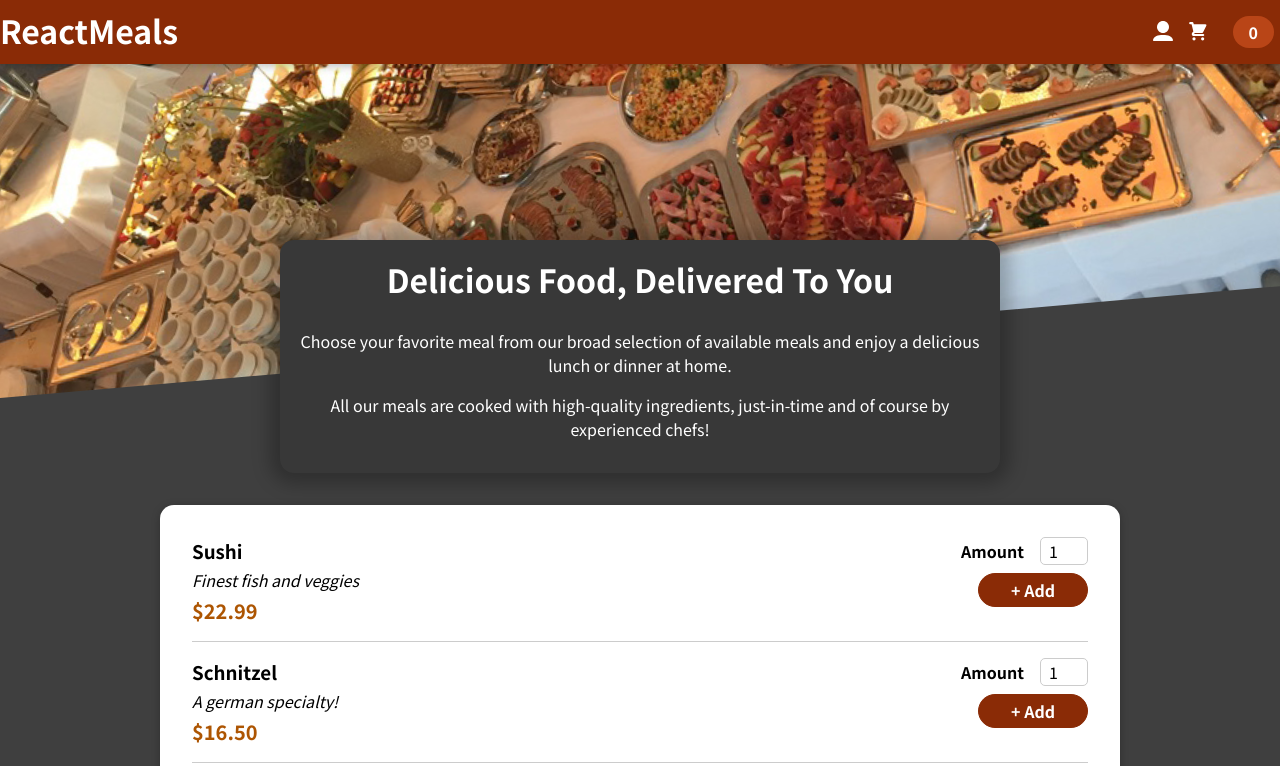
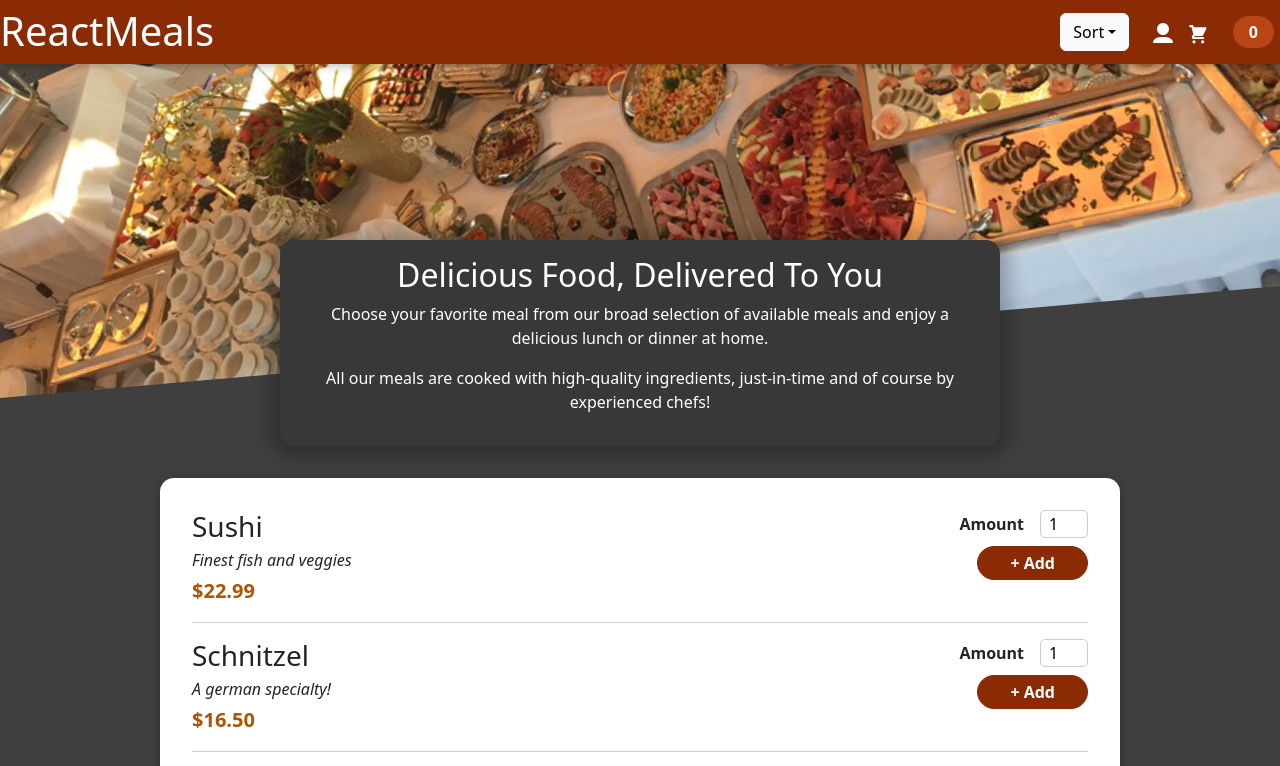
Before and after one commit to catoverhat/food-order, a React (Vite) app: page / in a window 1280 px wide. Shown: the top 766 px of the page. Built offline with nearby package versions, Linux system fonts and the light colour scheme.

Commit message:
Estados resueltos

```diff
--- a/index.html
+++ b/index.html
@@ -3,6 +3,12 @@
     <head>
         <meta charset="UTF-8" />
         <link rel="icon" type="image/svg+xml" href="/vite.svg" />
+        <link
+            href="https://cdn.jsdelivr.net/npm/bootstrap@5.3.0-alpha2/dist/css/bootstrap.min.css"
+            rel="stylesheet"
+            integrity="sha384-aFq/bzH65dt+w6FI2ooMVUpc+21e0SRygnTpmBvdBgSdnuTN7QbdgL+OapgHtvPp"
+            crossorigin="anonymous"
+        />
         <meta name="viewport" content="width=device-width, initial-scale=1.0" />
         <title>Vite + React</title>
     </head>
--- a/package.json
+++ b/package.json
@@ -9,7 +9,9 @@
     "preview": "vite preview"
   },
   "dependencies": {
+    "bootstrap": "^5.2.3",
     "react": "^18.2.0",
+    "react-bootstrap": "^2.7.2",
     "react-dom": "^18.2.0"
   },
   "devDependencies": {
--- /dev/null
+++ b/src/components/Layout/Dropdown.jsx
@@ -0,0 +1,57 @@
+import { useEffect, useState } from "react";
+import Dropdown from "react-bootstrap/Dropdown";
+
+function DropdownButton({ margin, array }) {
+    const shownStates = array.map((food) => {
+        return {
+            id: food.id,
+            shownState: false,
+        };
+    });
+    const [food, setFood] = useState(shownStates);
+    /* console.log(food);
+    console.log(DUMMY_MEALS.filter((obj) => obj.id === food[1].id)); */
+    const seeMeal = (id) => {
+        console.log(id);
+        let i = food.findIndex((obj) => obj.id === id);
+        const newStates = food.map((item) =>
+            item.id === food[i].id
+                ? { id: food[i].id, shownState: true }
+                : { id: item.id, shownState: false }
+        );
+        //setFood([...food, (food[i].shownState = true)]);
+        setFood(newStates);
+    };
+
+    const seeDefault = () => {
+        const defaultState = food.map((obj) => {
+            return { id: obj.id, shownState: false };
+        });
+        setFood(defaultState);
+    };
+    /* useEffect(() => {
+        console.log(food.filter((obj) => obj.shownState === true));
+    }, [food]); */
+    return (
+        <Dropdown className={margin}>
+            <Dropdown.Toggle variant="light" id="dropdown-basic">
+                Sort
+            </Dropdown.Toggle>
+
+            <Dropdown.Menu>
+                <Dropdown.Item onClick={seeDefault}>All</Dropdown.Item>
+                {array.map((item) => (
+                    <Dropdown.Item
+                        id={item.id}
+                        key={item.id}
+                        onClick={(e) => seeMeal(e.target.id)}
+                    >
+                        {item.name}
+                    </Dropdown.Item>
+                ))}
+            </Dropdown.Menu>
+        </Dropdown>
+    );
+}
+
+export default DropdownButton;
--- a/src/components/Layout/Header.jsx
+++ b/src/components/Layout/Header.jsx
@@ -1,21 +1,30 @@
-import { Fragment } from 'react';
-import HeaderCartButton from './HeaderCartButton';
-import mealsImage from '../../assets/meals.jpg';
-import classes from './Header.module.css';
-import LoginButton from '../Login/LoginButton'
+import { Fragment } from "react";
+import HeaderCartButton from "./HeaderCartButton";
+import mealsImage from "../../assets/meals.jpg";
+import classes from "./Header.module.css";
+import LoginButton from "../Login/LoginButton";
+import DropdownButton from "./Dropdown";
+import { DUMMY_MEALS } from "../Meals/AvailableMeals";
 
 const Header = (props) => {
     return (
         <Fragment>
+            <div>
                 <header className={classes.header}>
                     <h1>ReactMeals</h1>
-        <div className={classes['left-side']}>
-        <LoginButton/>
+                    <div className={classes["left-side"]}>
+                        <DropdownButton
+                            margin={classes.sort}
+                            array={DUMMY_MEALS}
+                        ></DropdownButton>
+                        <LoginButton />
                         <HeaderCartButton onClick={props.onShowCart} />
                     </div>
                 </header>
-      <div className={classes['main-image']}>
-        <img src={mealsImage} alt='A table full of delicious food!' />
+            </div>
+
+            <div className={classes["main-image"]}>
+                <img src={mealsImage} alt="A table full of delicious food!" />
             </div>
         </Fragment>
     );
--- a/src/components/Layout/Header.module.css
+++ b/src/components/Layout/Header.module.css
@@ -34,6 +34,11 @@
     transform: rotateZ(-5deg) translateY(-4rem) translateX(-1rem);
 }
 
-.left-side{
+.left-side {
     display: flex;
+    align-items: center;
 }
+
+.sort {
+    margin-right: 1rem;
+}
--- a/src/components/Meals/AvailableMeals.jsx
+++ b/src/components/Meals/AvailableMeals.jsx
@@ -1,30 +1,31 @@
-import Card from '../UI/Card';
-import MealItem from './MealItem/MealItem';
-import classes from './AvailableMeals.module.css';
+import Card from "../UI/Card";
+import MealItem from "./MealItem/MealItem";
+import classes from "./AvailableMeals.module.css";
+import { useState } from "react";
 
-const DUMMY_MEALS = [
+export const DUMMY_MEALS = [
     {
-    id: 'm1',
-    name: 'Sushi',
-    description: 'Finest fish and veggies',
+        id: "m1",
+        name: "Sushi",
+        description: "Finest fish and veggies",
         price: 22.99,
     },
     {
-    id: 'm2',
-    name: 'Schnitzel',
-    description: 'A german specialty!',
+        id: "m2",
+        name: "Schnitzel",
+        description: "A german specialty!",
         price: 16.5,
     },
     {
-    id: 'm3',
-    name: 'Barbecue Burger',
-    description: 'American, raw, meaty',
+        id: "m3",
+        name: "Barbecue Burger",
+        description: "American, raw, meaty",
         price: 12.99,
     },
     {
-    id: 'm4',
-    name: 'Green Bowl',
-    description: 'Healthy...and green...',
+        id: "m4",
+        name: "Green Bowl",
+        description: "Healthy...and green...",
         price: 18.99,
     },
 ];
```
Also changed, not shown: 1 other file (tests, documents, lock files or other folders). Lines whose indentation alone changed are shown as unchanged.
